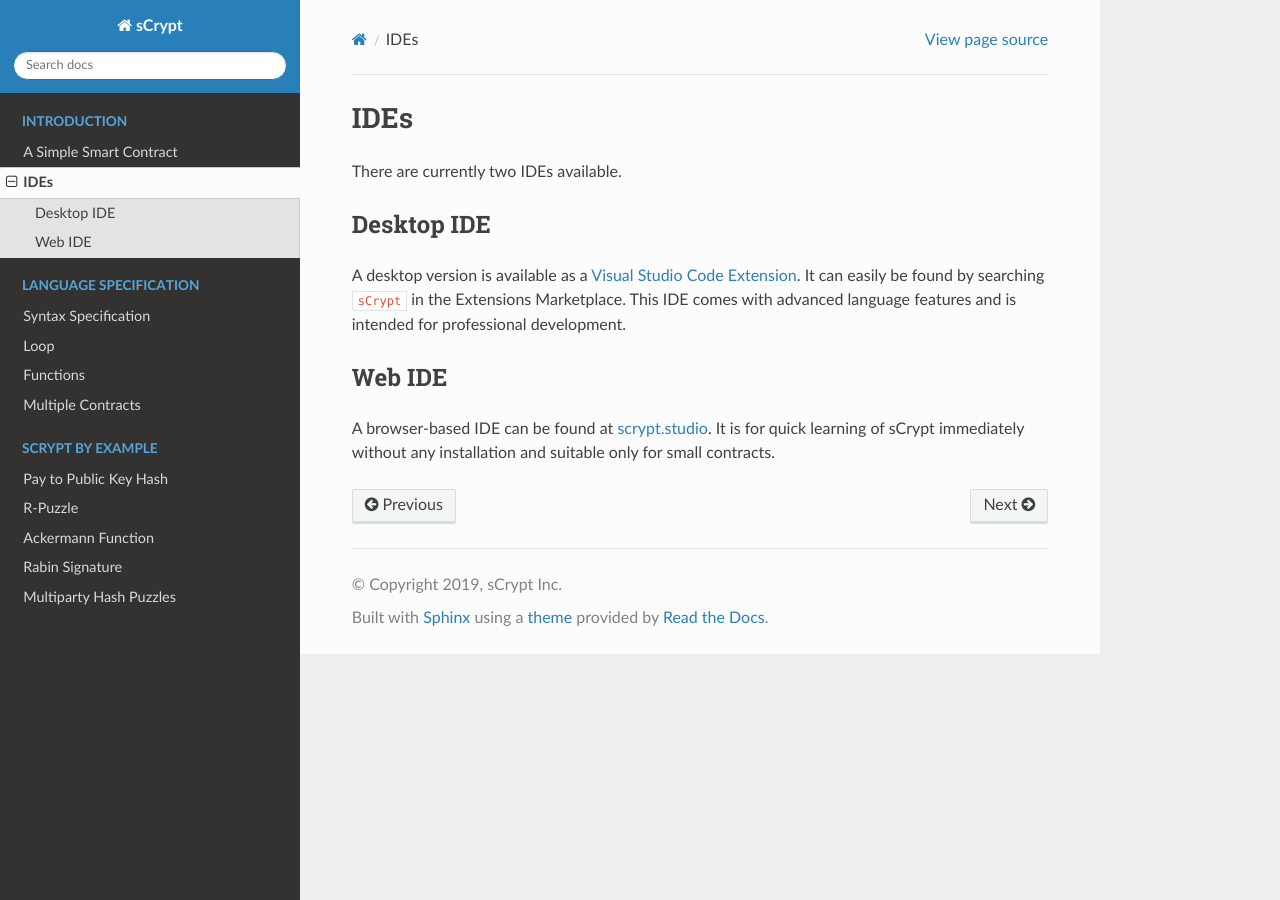
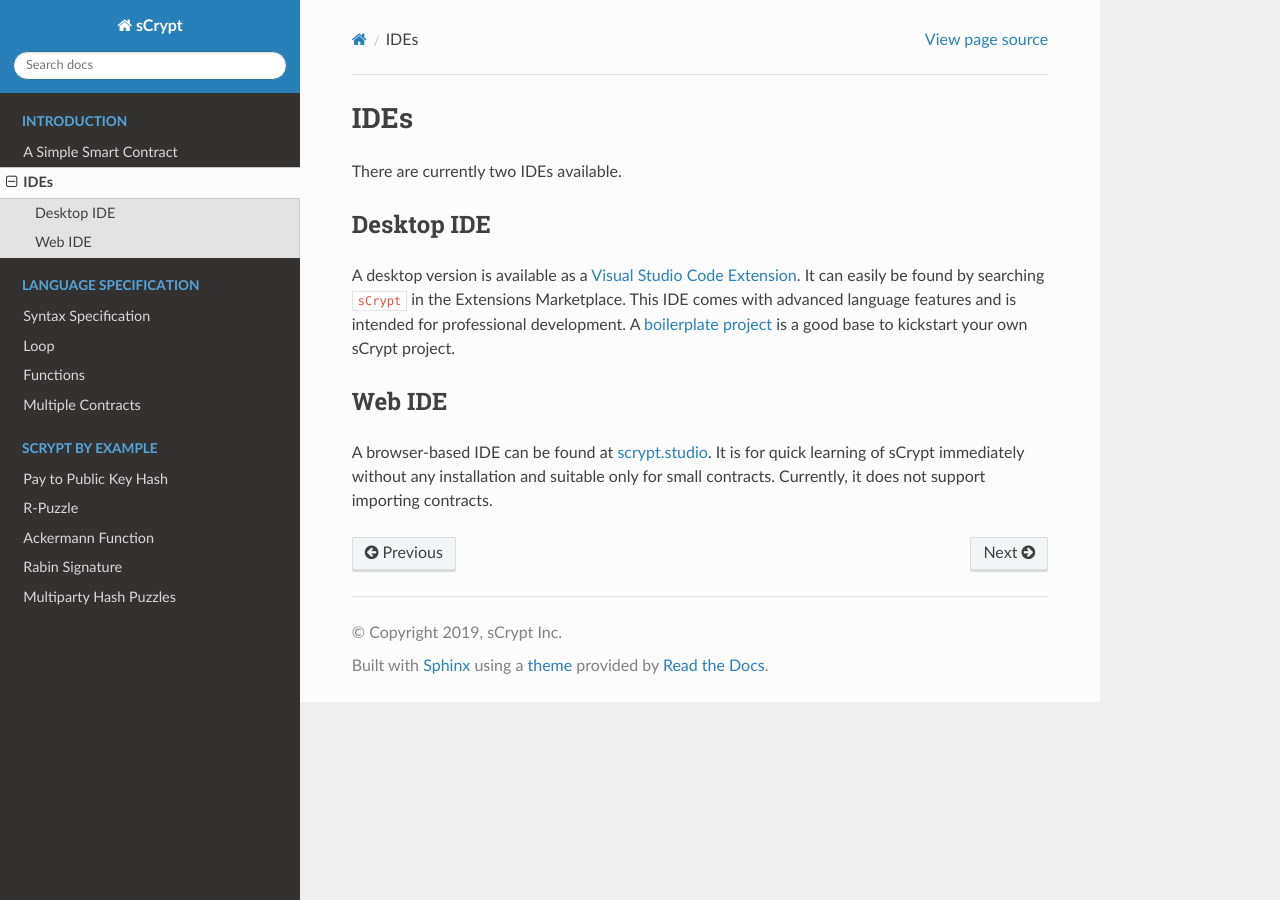
Before and after one commit to sCrypt-Inc/specification, a Sphinx documentation site: the page built from docs/ide.rst, in a window 1280 px wide. Built offline with Sphinx 7.4.7 and the Read the Docs theme 2.0.0, drawn with Linux system fonts in a browser that asks for light colours.

Commit message:
add boilerplate link

```diff
--- a/docs/ide.rst
+++ b/docs/ide.rst
@@ -8,8 +8,10 @@ Desktop IDE
 -----------
 A desktop version is available as a `Visual Studio Code Extension <https://marketplace.visualstudio.com/items?itemName=bsv-scrypt.sCrypt>`_.
 It can easily be found by searching ``sCrypt`` in the Extensions Marketplace. This IDE comes with advanced language features and is intended for professional development.
+A `boilerplate project <https://github.com/scrypt-sv/boilerplate>`_ is a good base to kickstart your own sCrypt project.
 
 Web IDE
 -------
 A browser-based IDE can be found at `scrypt.studio <http://scrypt.studio>`_.
 It is for quick learning of sCrypt immediately without any installation and suitable only for small contracts.
+Currently, it does not support importing contracts.
```
